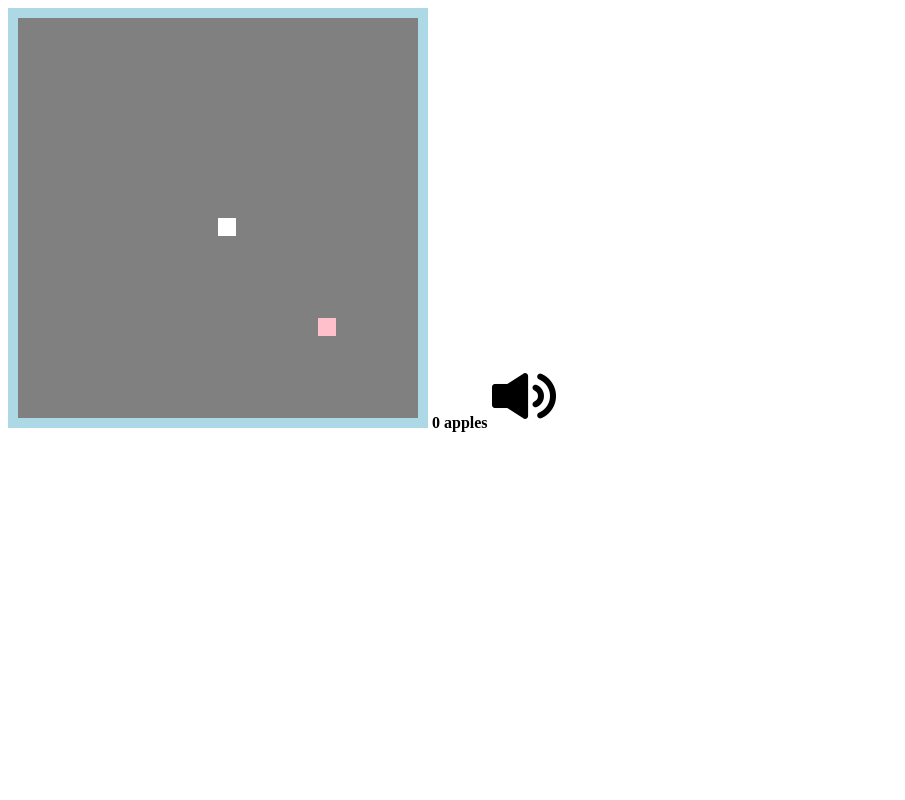
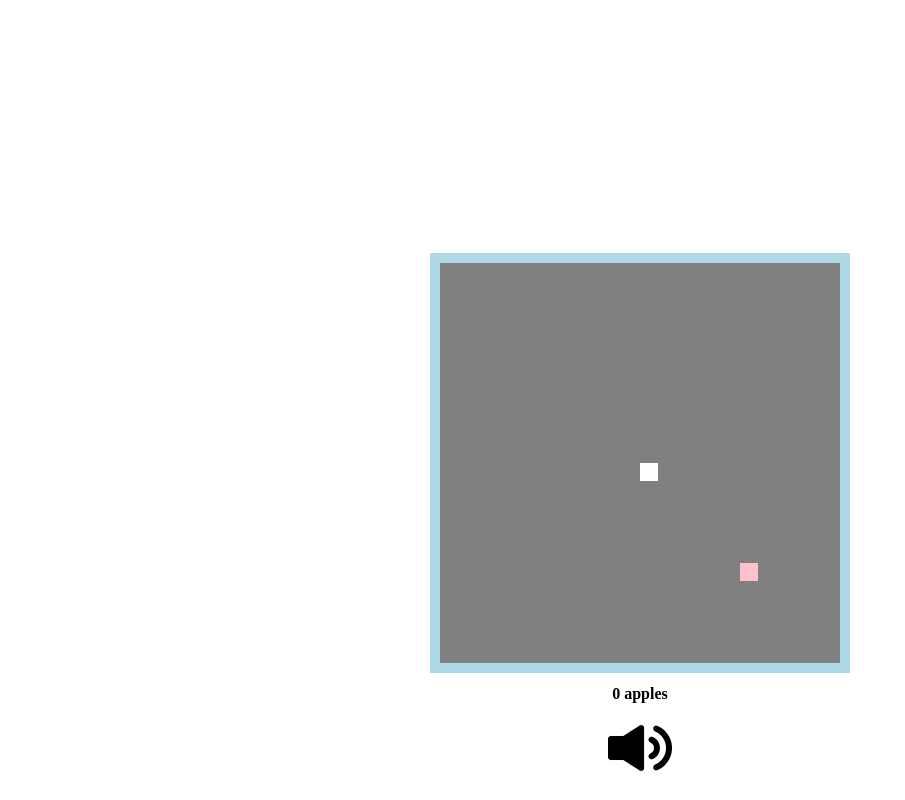
Before and after one commit to blueflyingpanda/snake, a plain HTML site: page index.html in a window 1280 px wide. Shown: the whole page, without its empty margins (0-905 px from the left). Drawn offline with Linux system fonts and the light colour scheme.

Commit message:
centered

```diff
--- a/main.js
+++ b/main.js
@@ -41,11 +41,11 @@ down = false;
 
 function music(){
 	if (onOff){
-		off.style.display = "inline-block";
+		off.style.display = "block";
 		on.style.display = "none";
 	}
 	else{
-		on.style.display = "inline-block";
+		on.style.display = "block";
 		off.style.display = "none";
 	}
 	onOff = (onOff == true) ? false : true;
--- a/style.css
+++ b/style.css
@@ -9,4 +9,23 @@ span{
 
 canvas{
 	border: 10px solid lightblue;
+	display: block;
+	margin-left: auto;
+	margin-right: auto;
+	margin-top: 20%;
+	margin-bottom: 1%;
 }
+
+img{
+	display: block;
+	margin-left: auto;
+	margin-right: auto;
+}
+
+span{
+	text-align: center;
+	display: block;
+	margin-left: auto;
+	margin-right: auto;
+	margin-bottom: 1%;
+}
```
